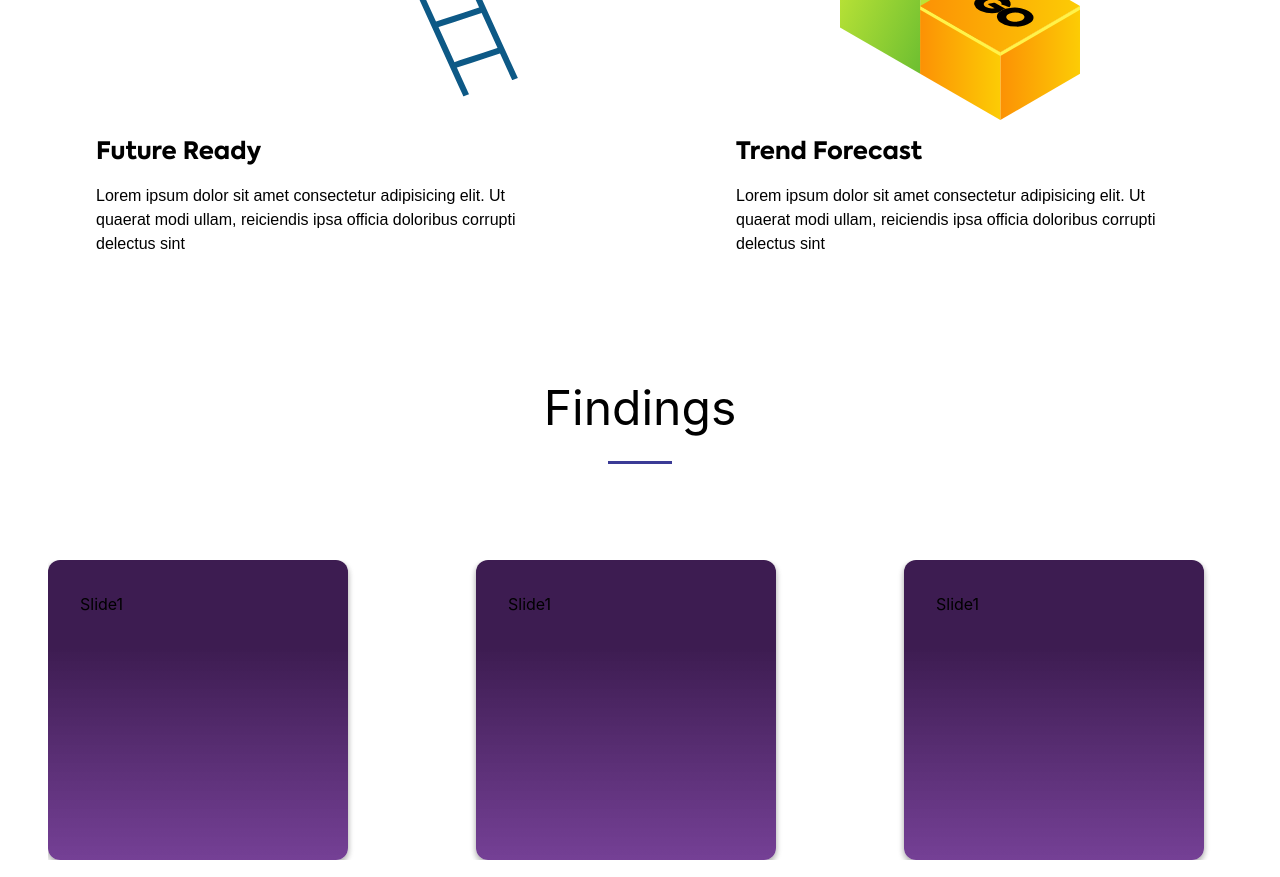
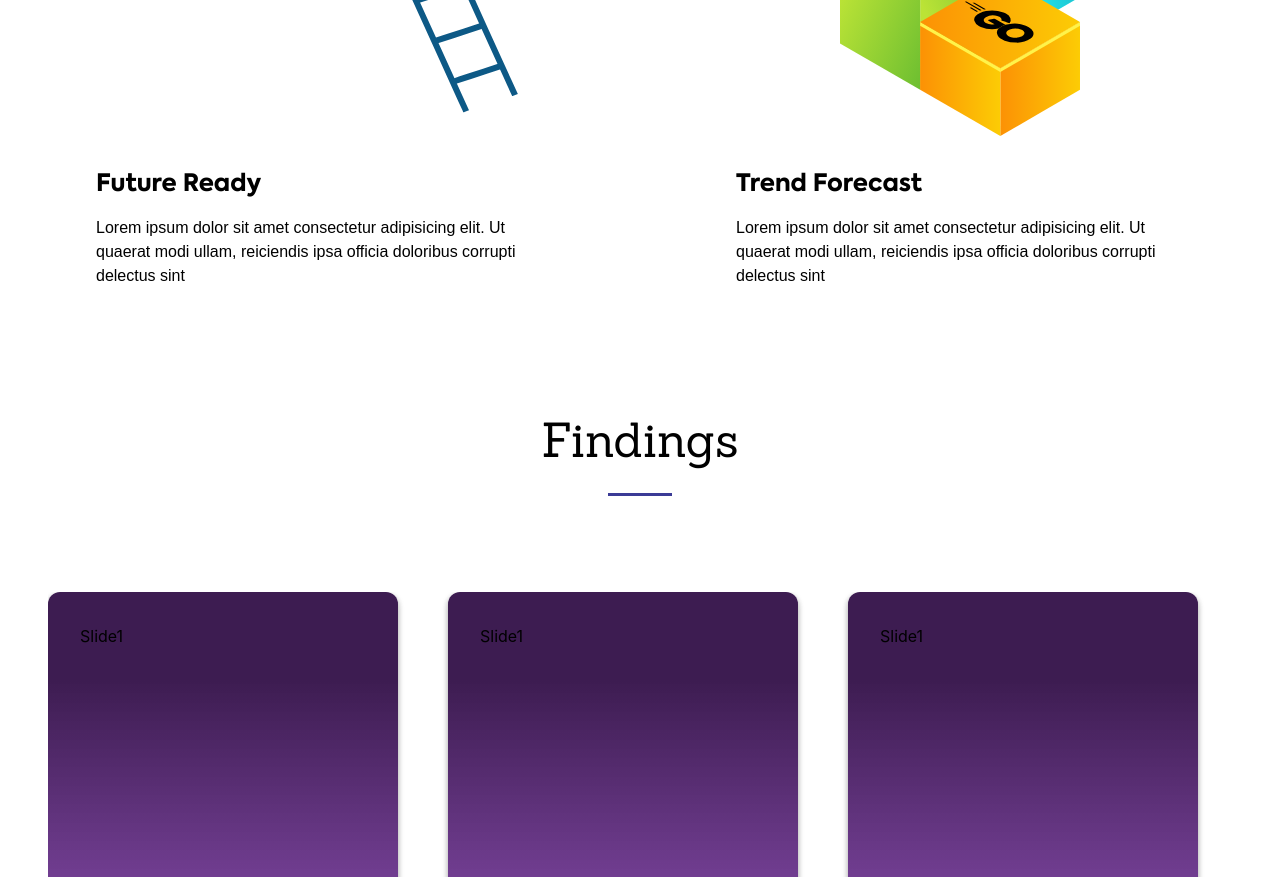
Before and after one commit to akhilmhdh/tritsi-ui, a Next.js app: page / in a window 1280 px wide. Shown: the part 1920-2797 px from the top of the page. Built offline with nearby package versions, Linux system fonts and the light colour scheme; a web font is replaced by a local one.

Commit message:
font changes abd some more card fix

```diff
--- a/src/components/Typography/Typography.tsx
+++ b/src/components/Typography/Typography.tsx
@@ -21,7 +21,7 @@ const Typography: FC<TypographyProps> = ({
     variant,
 }) => {
     const variantClassNames = {
-        sectionTitle: 'text-axioforma text-5xl capitalize',
+        sectionTitle: 'font-sanchez text-5xl capitalize',
     };
 
     return (
--- a/src/layout/MinimalLayout/components/Footer/Footer.tsx
+++ b/src/layout/MinimalLayout/components/Footer/Footer.tsx
@@ -7,7 +7,7 @@ const Footer = (): JSX.Element => {
     return (
         <Container>
             <hr />
-            <div className="flex justify-between items-center py-11">
+            <div className="flex flex-col md:flex-row justify-between items-center py-11">
                 <div className="py-4">
                     <span className="font-axiforma font-medium">
                         © 2021 Tritsi. All rights reserved.
--- a/src/styles/tailwind.base.css
+++ b/src/styles/tailwind.base.css
@@ -34,6 +34,13 @@
         src: url(/fonts/Axiforma-SemiBold.woff) format('woff');
     }
     @font-face {
+        font-family: sanchez;
+        font-style: normal;
+        font-weight: 400;
+        font-display: swap;
+        src: url(/fonts/Sanchez-Regular.ttf) format('truetype');
+    }
+    @font-face {
         font-family: axiforma;
         font-style: normal;
         font-weight: bold;
--- a/src/views/HomePage/ContactUsSection/ContactUsSection.tsx
+++ b/src/views/HomePage/ContactUsSection/ContactUsSection.tsx
@@ -11,7 +11,7 @@ const ContactUsSection = (): JSX.Element => {
     };
 
     return (
-        <div className="primary-background py-8">
+        <div className="primary-background py-8 mt-16">
             <Container>
                 <div className="contact-mobile w-full relative">
                     <ContactUs successAnimation={hideForm} />
--- a/src/views/HomePage/FactsSection/FactsSection.tsx
+++ b/src/views/HomePage/FactsSection/FactsSection.tsx
@@ -1,43 +1,8 @@
 import { Container, Typography } from 'components';
 import { Swiper, SwiperSlide } from 'swiper/react';
-
-const cardLinearGradience = [
-    'linear-gradient(180deg, #3D1C51 29.18%, rgba(103, 45, 139, 0.91) 100%)',
-
-    'linear-gradient(180deg, #DF532A 34.91%, rgba(218, 91, 54, 0.74) 100%)',
-
-    'linear-gradient(180deg, #062540 12.07%, rgba(26, 66, 100, 0.83) 100%);',
-];
+import { FactCard } from './components/FactCard';
 
 const FactsSection = (): JSX.Element => {
-    const FactCard = (
-        <>
-            <div
-                className="w-full max-w-md shadow-card rounded-xl p-8"
-                style={{
-                    height: '300px',
-                    width: '300px',
-                    background: cardLinearGradience[0],
-                }}
-            >
-                Slide1
-            </div>
-            <style jsx>
-                {`
-                    .shadow-card {
-                        box-shadow: 0 3px 6px rgba(0, 0, 0, 0.16),
-                            0 3px 6px rgba(0, 0, 0, 0.23);
-                        transition: all 0.3s cubic-bezier(0.25, 0.8, 0.25, 1);
-                    }
-                    .shadow-card:hover {
-                        box-shadow: 0 14px 28px rgba(0, 0, 0, 0.25),
-                            0 10px 10px rgba(0, 0, 0, 0.22);
-                    }
-                `}
-            </style>
-        </>
-    );
-
     return (
         <Container>
             <Typography variant="sectionTitle" className="mb-24">
@@ -50,20 +15,20 @@ const FactsSection = (): JSX.Element => {
                     centeredSlides
                     breakpoints={{
                         720: {
-                            slidesPerView: 3,
-                            spaceBetween: 100,
+                            slidesPerView: 'auto',
+                            spaceBetween: 50,
                             centeredSlides: false,
                         },
                     }}
                 >
                     <SwiperSlide style={{ width: 'unset' }}>
-                        {FactCard}
+                        <FactCard />
                     </SwiperSlide>
                     <SwiperSlide style={{ width: 'unset' }}>
-                        {FactCard}
+                        <FactCard />
                     </SwiperSlide>
                     <SwiperSlide style={{ width: 'unset' }}>
-                        {FactCard}
+                        <FactCard />
                     </SwiperSlide>
                 </Swiper>
             </div>
--- /dev/null
+++ b/src/views/HomePage/FactsSection/components/FactCard/FactCard.tsx
@@ -0,0 +1,41 @@
+import { FC } from 'react';
+
+const cardLinearGradience = [
+    'linear-gradient(180deg, #3D1C51 29.18%, rgba(103, 45, 139, 0.91) 100%)',
+
+    'linear-gradient(180deg, #DF532A 34.91%, rgba(218, 91, 54, 0.74) 100%)',
+
+    'linear-gradient(180deg, #062540 12.07%, rgba(26, 66, 100, 0.83) 100%);',
+];
+
+const FactCard: FC = () => {
+    return (
+        <>
+            <div
+                className="w-full max-w-md shadow-card rounded-xl p-8"
+                style={{
+                    height: '300px',
+                    width: '350px',
+                    background: cardLinearGradience[0],
+                }}
+            >
+                Slide1
+            </div>
+            <style jsx>
+                {`
+                    .shadow-card {
+                        box-shadow: 0 3px 6px rgba(0, 0, 0, 0.16),
+                            0 3px 6px rgba(0, 0, 0, 0.23);
+                        transition: all 0.3s cubic-bezier(0.25, 0.8, 0.25, 1);
+                    }
+                    .shadow-card:hover {
+                        box-shadow: 0 14px 28px rgba(0, 0, 0, 0.25),
+                            0 10px 10px rgba(0, 0, 0, 0.22);
+                    }
+                `}
+            </style>
+        </>
+    );
+};
+
+export default FactCard;
--- /dev/null
+++ b/src/views/HomePage/FactsSection/components/FactCard/index.tsx
@@ -0,0 +1 @@
+export { default as FactCard } from './FactCard';
--- a/src/views/HomePage/WhatWeDoSection/WhatWeDoSection.tsx
+++ b/src/views/HomePage/WhatWeDoSection/WhatWeDoSection.tsx
@@ -66,7 +66,7 @@ const WhatWeDoSection: React.FC = () => {
                                     />
                                 )}
                             </div>
-                            <div className="flex flex-col items-center mt-4 px-8 md:w-4/5 md:items-start">
+                            <div className="flex flex-col items-center mt-8 px-8 md:w-4/5 md:items-start">
                                 <div className=" font-axiforma text-2xl font-bold">
                                     {el.title}
                                 </div>
@@ -86,7 +86,7 @@ const WhatWeDoSection: React.FC = () => {
                                     />
                                 )}
                             </div>
-                            <div className="flex flex-col items-center mt-4 px-8 md:w-4/5 md:items-start">
+                            <div className="flex flex-col items-center mt-8 px-8 md:w-4/5 md:items-start">
                                 <div className="font-axiforma  text-2xl font-bold">
                                     {arr[index + 1].title}
                                 </div>
--- a/tailwind.config.js
+++ b/tailwind.config.js
@@ -5,6 +5,7 @@ module.exports = {
         fontFamily: {
             tesla: ['tesla', 'sans-serif'],
             axiforma: ['axiforma', 'sans-serif'],
+            sanchez: ['sanchez', 'sans-serif'],
         },
         extend: {
             colors: {
```
Also changed, not shown: public/fonts/Sanchez-Regular.ttf (added).
